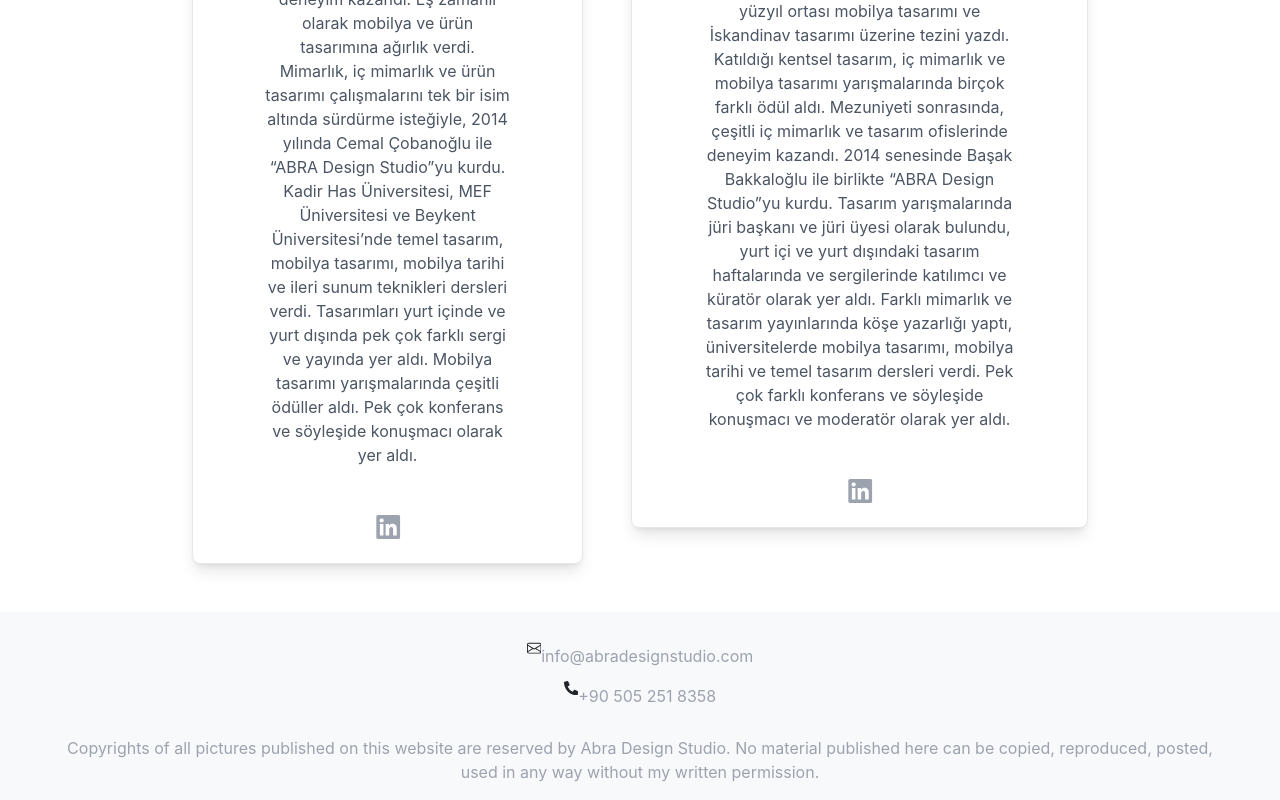
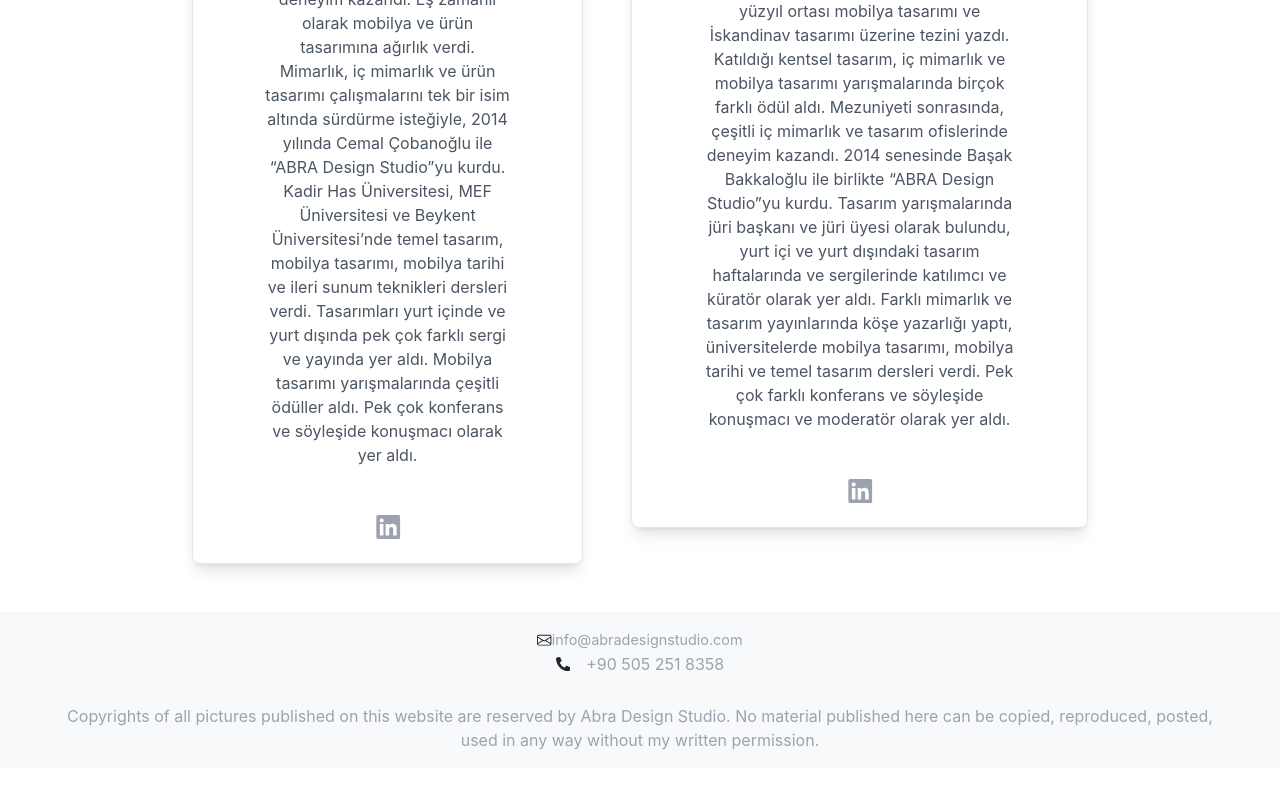
Before and after one commit to keremakagunduz/abradesignstudiocom, a React (Create React App) app in the folder abraapp/: page / in a window 1280 px wide. Shown: the part 1006-1806 px from the top of the page. After the commit the page ends 1774 px from the top, so only its background shows below. Built offline with nearby package versions, Linux system fonts and the light colour scheme; no server answers.

Commit message:
alignment

```diff
--- a/abraapp/src/components/Footer.jsx
+++ b/abraapp/src/components/Footer.jsx
@@ -18,12 +18,12 @@ const Footer = () => (
 
         <div className="w-fit flex">
         <BsEnvelope className="self-center" />
-        <p className="mt-4 text-base leading-6 text-center text-gray-400">info@abradesignstudio.com</p>
+        <p className="ml-4text-base leading-6 text-center text-gray-400">info@abradesignstudio.com</p>
         </div>
 
         <div className="w-fit flex">
         <FaPhoneAlt className="self-center"/>
-        <p className="mt-4 text-base leading-6 text-center text-gray-400">+90 505 251 8358</p>
+        <p className="ml-4 text-base leading-6 text-center text-gray-400">+90 505 251 8358</p>
         </div>
 
         <p className="pt-6 mt-1 text-base leading-6 text-center text-gray-400">
```
